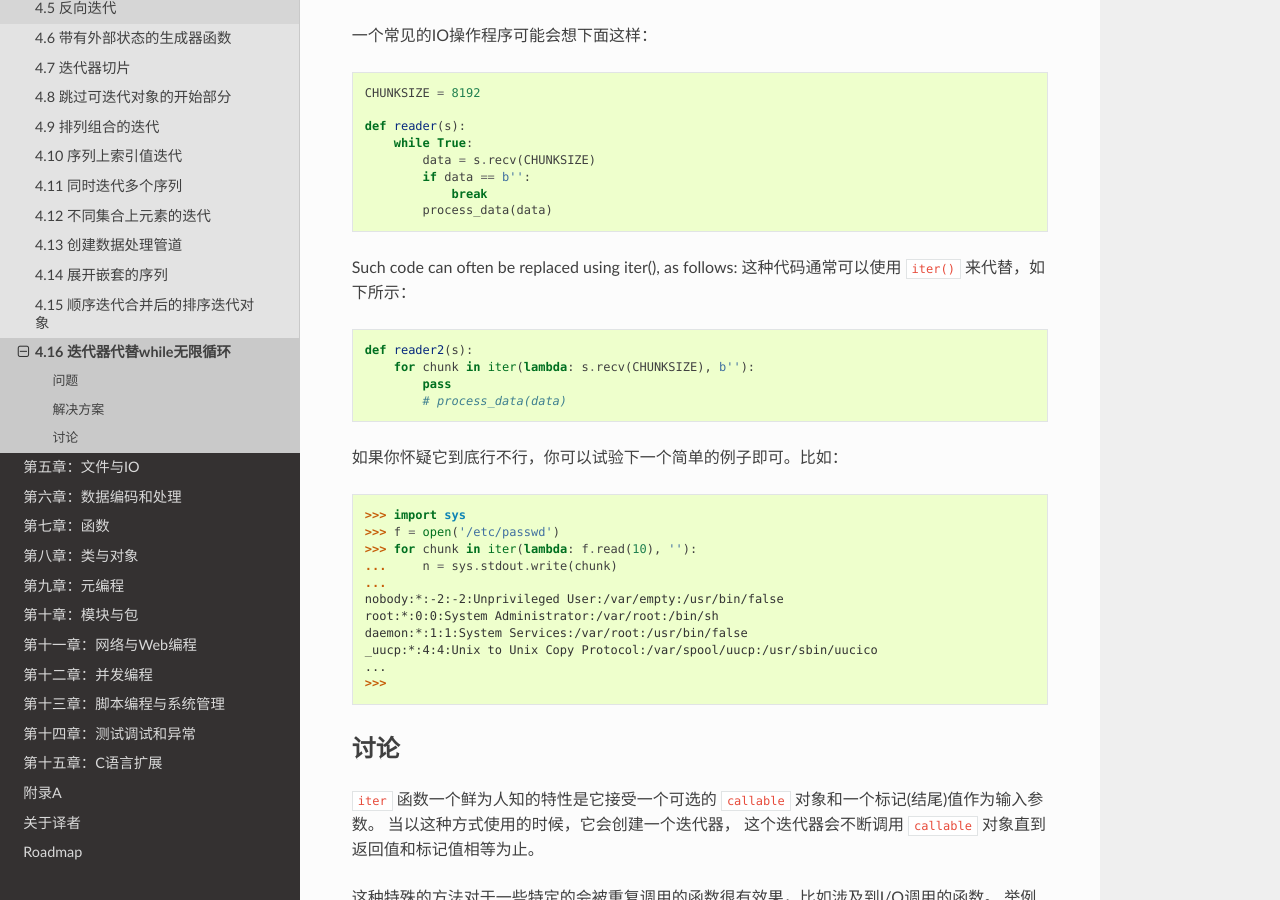
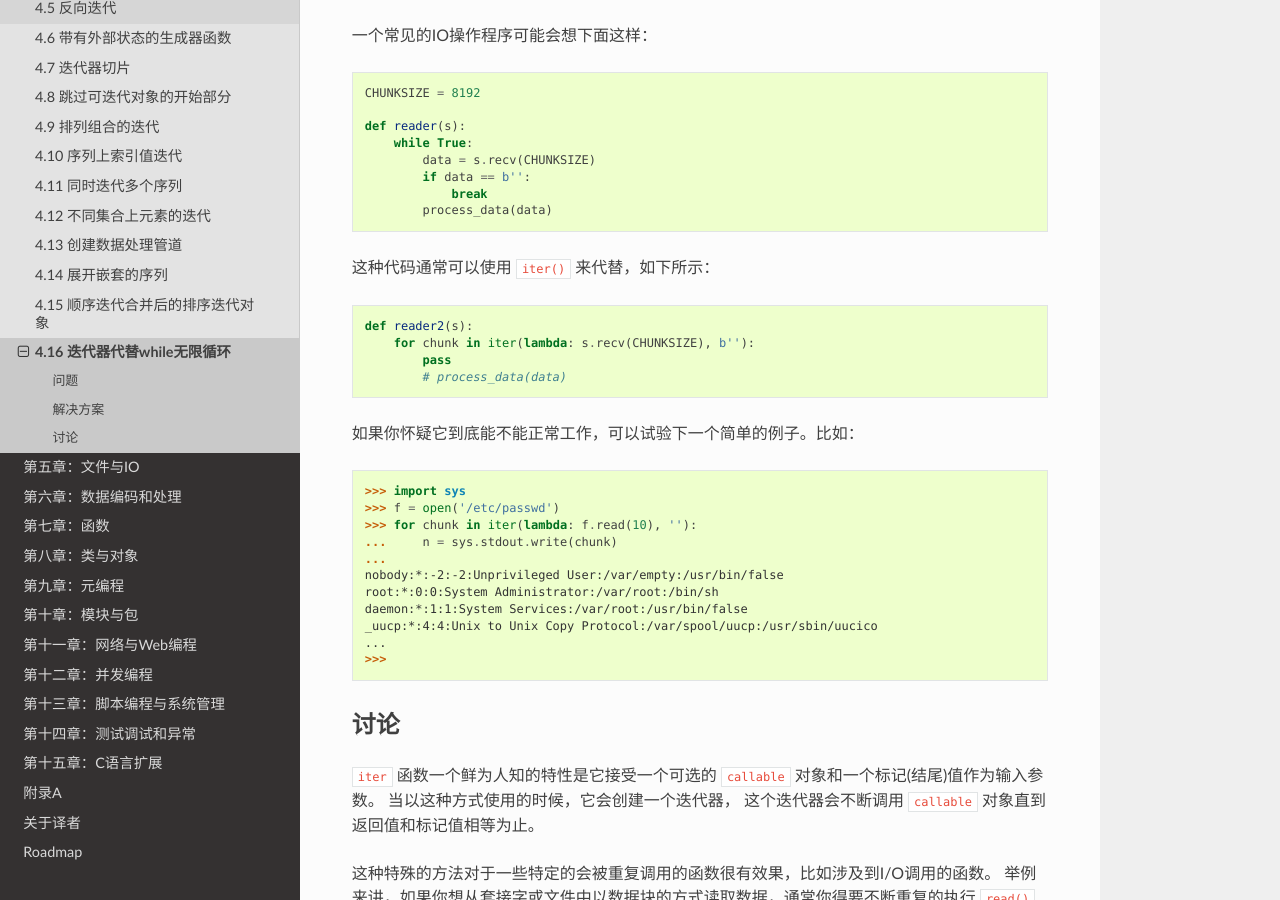
Before and after one commit to yidao620c/python3-cookbook, a Sphinx documentation site: the page built from source/c04/p16_replace_infinite_while_loops_with_iterator.rst, in a window 1280 px wide and 900 px high, scrolled down 382 px. Built offline with Sphinx 7.4.7 and the Read the Docs theme 2.0.0, drawn with Linux system fonts in a browser that asks for light colours.

Commit message:
4.16完成。第四章完成！

```diff
--- a/source/c04/p16_replace_infinite_while_loops_with_iterator.rst
+++ b/source/c04/p16_replace_infinite_while_loops_with_iterator.rst
@@ -26,7 +26,6 @@
                 break
             process_data(data)
 
-Such code can often be replaced using iter(), as follows:
 这种代码通常可以使用 ``iter()`` 来代替，如下所示：
 
 .. code-block:: python
@@ -37,7 +36,7 @@ Such code can often be replaced using iter(), as follows:
             # process_data(data)
 
 
-如果你怀疑它到底行不行，你可以试验下一个简单的例子即可。比如：
+如果你怀疑它到底能不能正常工作，可以试验下一个简单的例子。比如：
 
 .. code-block:: python
 
```
